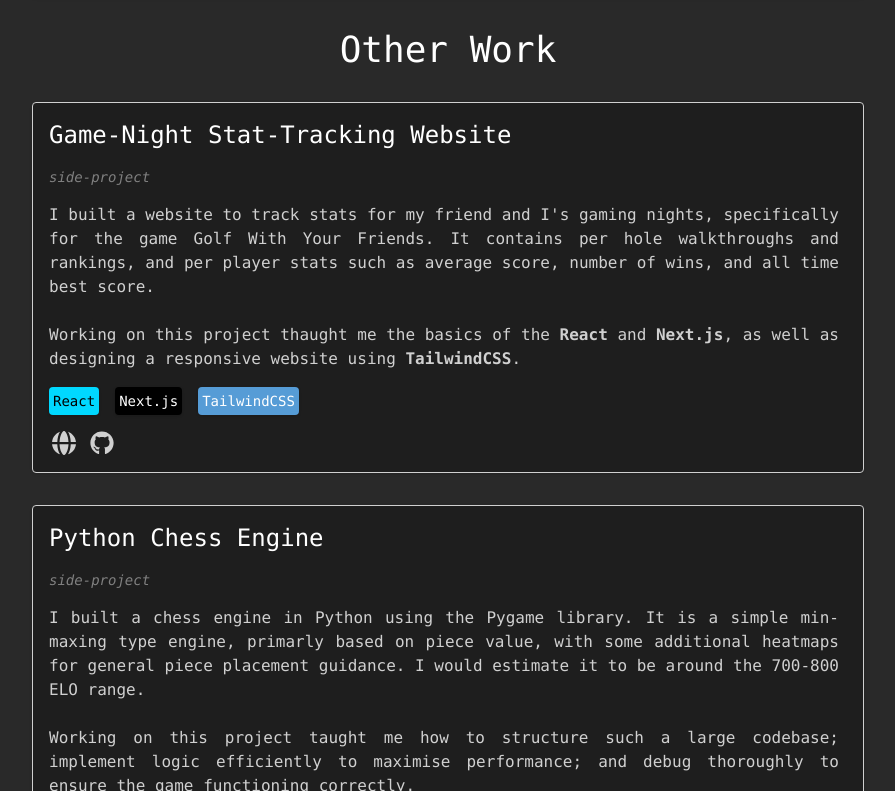
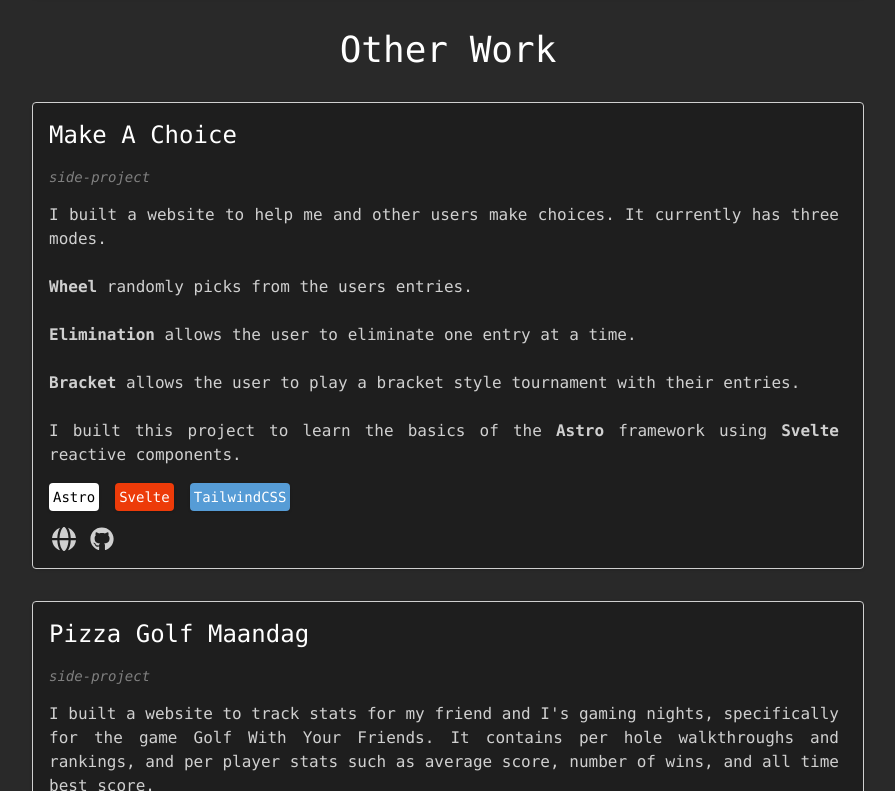
Before and after one commit to jessecrans/jessecrans.github.io, a React (Vite) app: page /experience in a window 1280 px wide. Shown: the part 589-1380 px from the top of the page, without its empty margins (192-1087 px from the left). Built offline with nearby package versions, Linux system fonts and the light colour scheme.

Commit message:
added make-a-choice to experiences

```diff
--- /dev/null
+++ b/public/experiences/make-a-choice.html
@@ -0,0 +1,9 @@
+I built a website to help me and other users make choices. It currently has three modes.
+<br /><br />
+<em>Wheel</em> randomly picks from the users entries.
+<br /><br />
+<em>Elimination</em> allows the user to eliminate one entry at a time.
+<br /><br />
+<em>Bracket</em> allows the user to play a bracket style tournament with their entries.
+<br /><br />
+I built this project to learn the basics of the <em>Astro</em> framework using <em>Svelte</em> reactive components.
--- a/src/data/techColors.json
+++ b/src/data/techColors.json
@@ -6,5 +6,7 @@
     "pandas": "#c60af0",
     "apis": "#ed3b09",
     "react": "#00D8FF",
-    "html": "#ed3b09"
+    "html": "#ed3b09",
+    "svelte": "#ed3b09",
+    "astro": "#ffffff"
 }
--- a/src/pages/Experience.tsx
+++ b/src/pages/Experience.tsx
@@ -21,7 +21,17 @@
             <h2 className="my-8 text-center">Other Work</h2>
             <div className="flex flex-col gap-8">
                 <ExperienceCard
-                    title="Game-Night Stat-Tracking Website"
+                    title="Make A Choice"
+                    context="side-project"
+                    tech={["Astro", "Svelte", "TailwindCSS"]}
+                    links={{
+                        "website": "https://jessecrans.github.io/make-a-choice/",
+                        "github": "https://github.com/jessecrans/make-a-choice",
+                    }}
+                    htmlPath="./experiences/make-a-choice.html"
+                />
+                <ExperienceCard
+                    title="Pizza Golf Maandag"
                     context="side-project"
                     tech={["React", "Next.js", "TailwindCSS"]}
                     links={{
```
